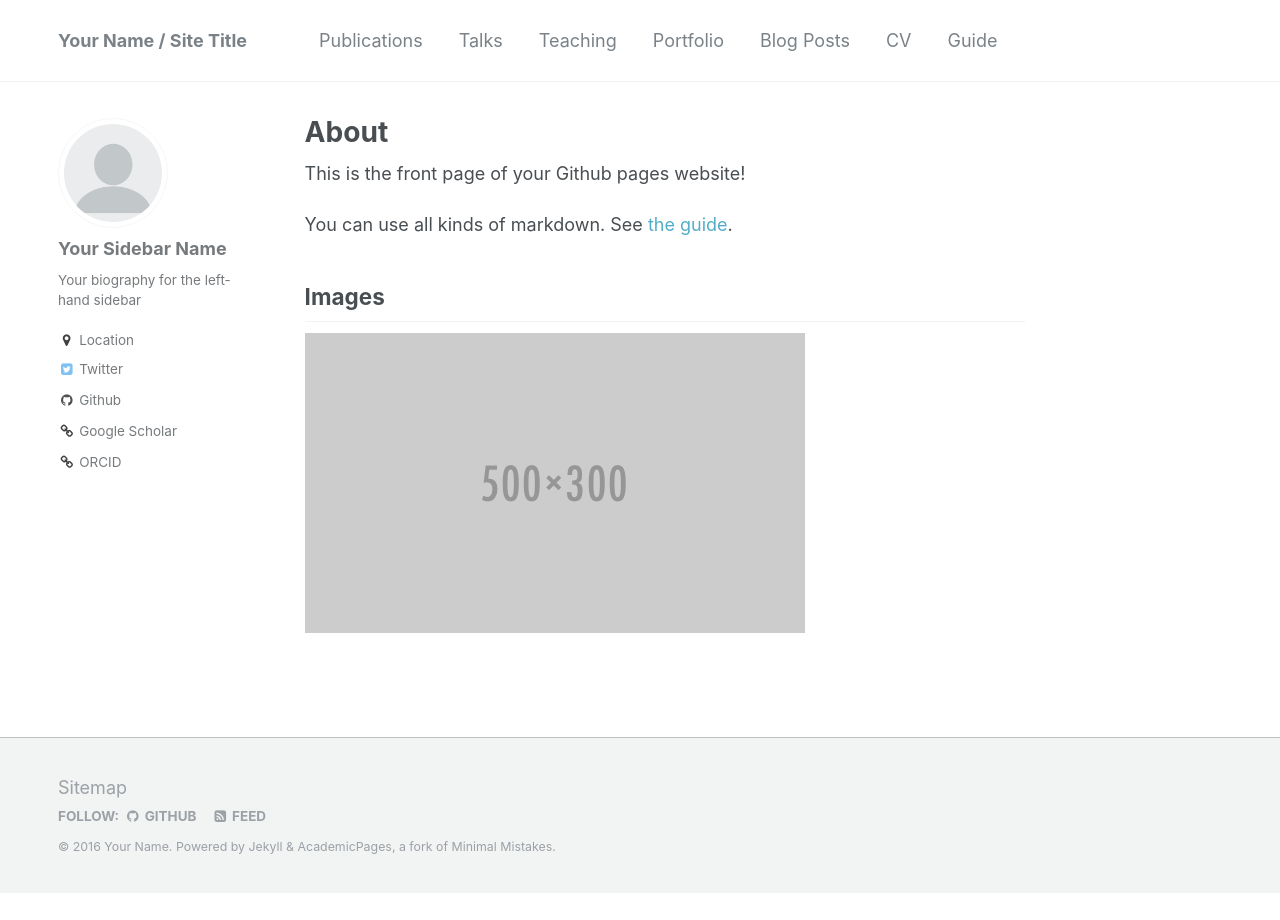
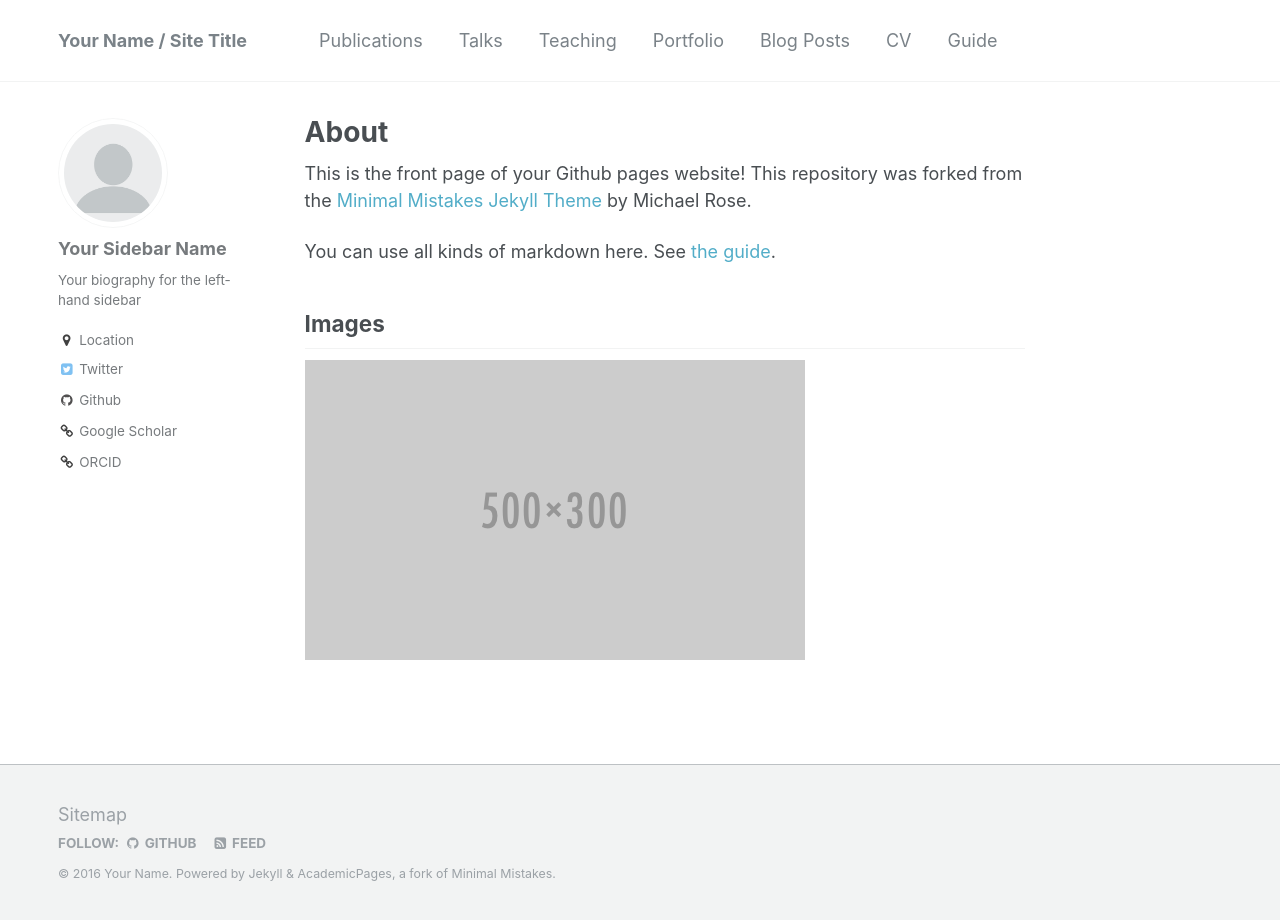
Before and after one commit to Noahs-ARK/Noahs-ARK.github.io, a Jekyll site: the page built from _pages/about.md, in a window 1280 px wide. Built offline with Jekyll 4.4.1, drawn with Linux system fonts in a browser that asks for light colours.

Commit message:
Update about.md

```diff
--- a/_pages/about.md
+++ b/_pages/about.md
@@ -8,9 +8,9 @@ redirect_from:
   - /about.html
 ---
 
-This is the front page of your Github pages website!
+This is the front page of your Github pages website! This repository was forked from the [Minimal Mistakes Jekyll Theme](https://mmistakes.github.io/minimal-mistakes/) by Michael Rose.
 
-You can use all kinds of markdown. See [the guide](/markdown/).
+You can use all kinds of markdown here. See [the guide](/markdown/).
 
 ## Images
 ![alt text](/images/500x300.png "Logo Title Text 1")
```
